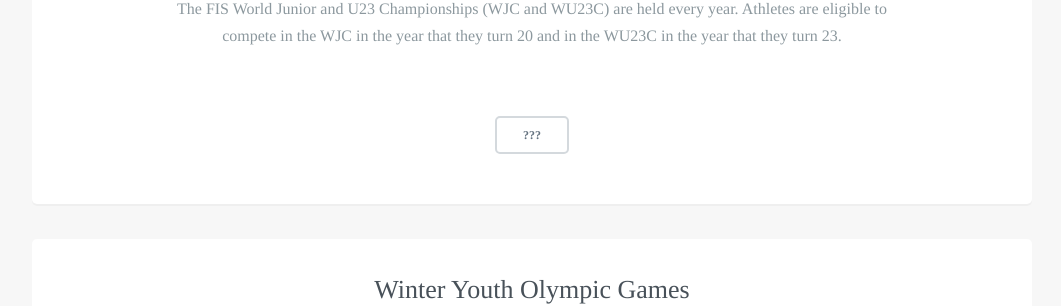
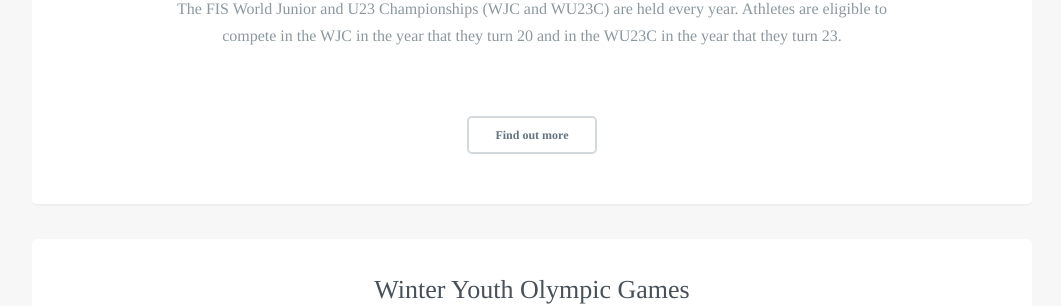
Before and after one commit to robcatto/robcatto.github.io, a Jekyll site: the page built from racing/elite-events/index.html, in a window 1280 px wide and 900 px high, scrolled down 1245 px. Shown: the part 132-438 px from the top of the window, without its empty margins (108-1169 px from the left). Built offline with Jekyll 4.4.1, drawn with Linux system fonts in a browser that asks for light colours; some web fonts are replaced; Markdown is read by kramdown in place of the engine named in the settings.

Commit message:
Update index.html

```diff
--- a/racing/elite-events/index.html
+++ b/racing/elite-events/index.html
@@ -56,7 +56,7 @@ layout: default
                     <h3>World Junior / U23 Championships Games</h3>
                     <p>The FIS World Junior and U23 Championships (WJC and WU23C) are held every year. Athletes are eligible to compete in the WJC in the year that they turn 20 and in the WU23C in the year that they turn 23.
                         <p>
-                        <a class="button small dark" href="/summer/endless-winter" data-featurette="analytics-click-event" data-event-category="button" target="_blank" data-event-action="M: Clicked Design an iOS Game" data-event-label="Source: Homepage Alt" id="featurette-35">???</a>
+                        <a class="button small dark" href="http://www.fis-ski.com/cross-country/news-multimedia/" data-featurette="analytics-click-event" data-event-category="button" target="_blank" data-event-action="M: Clicked Design an iOS Game" data-event-label="Source: Homepage Alt" id="featurette-35">Find out more</a>
                     </p>
 
                 </section>
```
